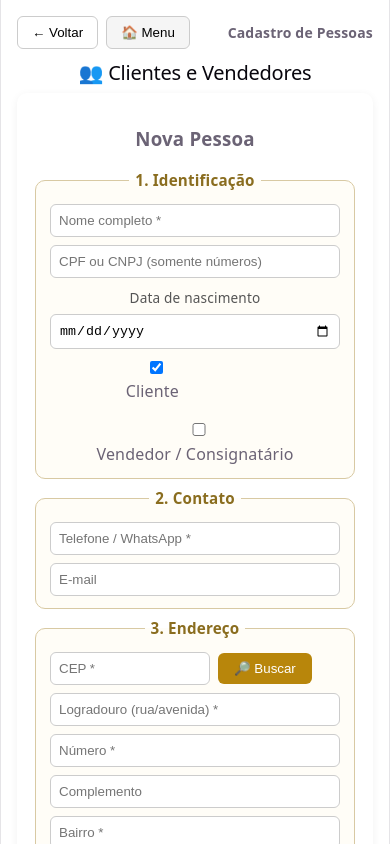
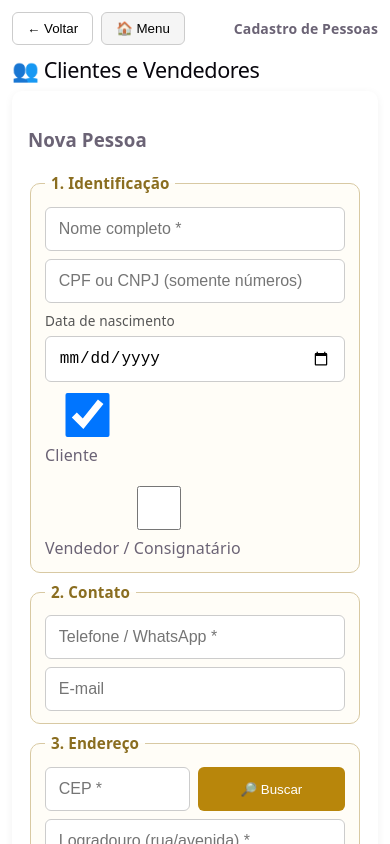
Before and after one commit to Cybercalango/FirstOne, a React (Vite) app: page /pessoas in a window 390 px wide. Shown: the top 844 px of the page. Built offline with nearby package versions, Linux system fonts and the light colour scheme; no server answers; the database is empty.

Commit message:
Ajusta base mobile-first do app e registra ponto de pausa do bloco 1.

```diff
--- a/src/Dashboard.css
+++ b/src/Dashboard.css
@@ -6,32 +6,37 @@
 .dashboard-header {
   background: linear-gradient(135deg, #667eea 0%, #764ba2 100%);
   color: white;
-  padding: 1.5rem 2rem;
+  padding: 1rem;
   display: flex;
-  justify-content: space-between;
-  align-items: center;
+  flex-direction: column;
+  gap: 0.75rem;
+  align-items: flex-start;
   box-shadow: 0 2px 4px rgba(0, 0, 0, 0.1);
 }
 
 .dashboard-header h1 {
-  font-size: 1.5rem;
+  font-size: 1.35rem;
   margin: 0;
 }
 
 .user-info {
   display: flex;
-  align-items: center;
-  gap: 1rem;
+  flex-direction: column;
+  align-items: flex-start;
+  gap: 0.75rem;
+  width: 100%;
 }
 
 .logout-btn {
   background: rgba(255, 255, 255, 0.2);
   color: white;
   border: 1px solid rgba(255, 255, 255, 0.3);
-  padding: 0.5rem 1rem;
-  border-radius: 4px;
+  padding: 0.7rem 1rem;
+  border-radius: 6px;
   cursor: pointer;
   transition: background 0.3s;
+  min-height: 44px;
+  width: 100%;
 }
 
 .logout-btn:hover {
@@ -39,24 +44,26 @@
 }
 
 .dashboard-content {
-  padding: 2rem;
+  padding: 1rem;
 }
 
 .menu-grid {
   display: grid;
-  grid-template-columns: repeat(auto-fit, minmax(250px, 1fr));
-  gap: 1.5rem;
+  grid-template-columns: 1fr;
+  gap: 1rem;
   max-width: 1200px;
   margin: 0 auto;
 }
 
 .menu-item {
   background: white;
-  padding: 1.5rem;
+  padding: 1.1rem;
   border-radius: 8px;
   box-shadow: 0 2px 4px rgba(0, 0, 0, 0.05);
   cursor: pointer;
   transition: transform 0.2s, box-shadow 0.2s;
+  -webkit-tap-highlight-color: transparent;
+  touch-action: manipulation;
 }
 
 .menu-item:hover {
@@ -67,6 +74,7 @@
 .menu-item h3 {
   margin: 0 0 0.5rem 0;
   color: #333;
+  font-size: 1.05rem;
 }
 
 .menu-item p {
@@ -75,42 +83,195 @@
   font-size: 0.9rem;
 }
 
-@media (max-width: 768px) {
+.clickable {
+  cursor: pointer;
+  transition: transform .15s, box-shadow .15s;
+}
+
+.clickable:hover {
+  transform: translateY(-3px);
+  box-shadow: 0 6px 18px rgba(0, 0, 0, .12);
+}
+
+.cad-container {
+  max-width: 960px;
+  margin: 0 auto;
+  padding: 0.75rem;
+}
+
+.tabs {
+  display: flex;
+  flex-wrap: wrap;
+  gap: 0.5rem;
+  margin-bottom: 1rem;
+}
+
+.tab {
+  padding: 0.7rem 0.9rem;
+  border: 1px solid #ddd;
+  background: #fff;
+  border-radius: 8px;
+  cursor: pointer;
+  min-height: 44px;
+}
+
+.tab.active {
+  background: #b8860b;
+  color: #fff;
+  border-color: #b8860b;
+}
+
+.cad-block {
+  background: #fff;
+  border-radius: 10px;
+  padding: 1rem;
+  margin-bottom: 1rem;
+  box-shadow: 0 2px 8px rgba(0,0,0,.06);
+}
+
+.cad-form {
+  display: flex;
+  flex-direction: column;
+  gap: 0.6rem;
+  margin-bottom: 0.75rem;
+}
+
+.cad-form input,
+.cad-form select {
+  width: 100%;
+  padding: 0.75rem 0.8rem;
+  border: 1px solid #ccc;
+  border-radius: 6px;
+  font-size: 1rem;
+  min-height: 44px;
+}
+
+.cad-form button {
+  padding: 0.8rem 1rem;
+  border: none;
+  background: #b8860b;
+  color: #fff;
+  border-radius: 6px;
+  cursor: pointer;
+  min-height: 44px;
+  width: 100%;
+}
+
+.people-form {
+  display: grid;
+  grid-template-columns: 1fr;
+  gap: 0.5rem;
+}
+
+.cad-list {
+  list-style: none;
+  padding: 0;
+}
+
+.cad-list li {
+  display: flex;
+  justify-content: space-between;
+  align-items: center;
+  padding: 0.5rem 0;
+  border-bottom: 1px solid #eee;
+  gap: 0.5rem;
+}
+
+.del-btn {
+  background: transparent;
+  border: none;
+  color: #c0392b;
+  cursor: pointer;
+  min-width: 44px;
+  min-height: 44px;
+}
+
+.grid-card {
+  border: 1px solid #eee;
+  border-radius: 8px;
+  padding: 0.75rem;
+  margin-bottom: 0.75rem;
+}
+
+.chips {
+  display: flex;
+  flex-wrap: wrap;
+  gap: 0.4rem;
+  margin: 0.5rem 0;
+}
+
+.chip {
+  background: #f3e9d2;
+  border-radius: 14px;
+  padding: 0.2rem 0.6rem;
+  font-size: 0.85rem;
+}
+
+.chip button {
+  background: none;
+  border: none;
+  cursor: pointer;
+  color: #c0392b;
+  min-width: 28px;
+  min-height: 28px;
+}
+
+.cad-table {
+  width: 100%;
+  border-collapse: collapse;
+  font-size: 0.9rem;
+  display: block;
+  overflow-x: auto;
+}
+
+.cad-table th,
+.cad-table td {
+  text-align: left;
+  padding: 0.5rem;
+  border-bottom: 1px solid #eee;
+  white-space: nowrap;
+}
+
+.cad-msg {
+  color: #2e7d32;
+  font-size: 0.85rem;
+}
+
+@media (min-width: 600px) {
   .dashboard-header {
-    flex-direction: column;
-    gap: 1rem;
-    text-align: center;
+    flex-direction: row;
+    justify-content: space-between;
+    align-items: center;
+    padding: 1.5rem 2rem;
   }
 
   .user-info {
-    flex-direction: column;
+    flex-direction: row;
+    align-items: center;
+    justify-content: flex-end;
+    width: auto;
+  }
+
+  .logout-btn {
+    width: auto;
   }
 
   .menu-grid {
-    grid-template-columns: 1fr;
+    grid-template-columns: repeat(2, minmax(0, 1fr));
   }
 }
 
-/* Cadastros e Produtos */
-.clickable { cursor: pointer; transition: transform .15s, box-shadow .15s; }
-.clickable:hover { transform: translateY(-3px); box-shadow: 0 6px 18px rgba(0,0,0,.12); }
-.cad-container { max-width: 960px; margin: 0 auto; padding: 1rem; }
-.tabs { display: flex; flex-wrap: wrap; gap: .5rem; margin-bottom: 1rem; }
-.tab { padding: .5rem 1rem; border: 1px solid #ddd; background: #fff; border-radius: 8px; cursor: pointer; }
-.tab.active { background: #b8860b; color: #fff; border-color: #b8860b; }
-.cad-block { background: #fff; border-radius: 10px; padding: 1rem; margin-bottom: 1rem; box-shadow: 0 2px 8px rgba(0,0,0,.06); }
-.cad-form { display: flex; gap: .5rem; margin-bottom: .75rem; flex-wrap: wrap; }
-.cad-form input, .cad-form select { padding: .5rem; border: 1px solid #ccc; border-radius: 6px; flex: 1; min-width: 140px; }
-.cad-form button { padding: .5rem 1rem; border: none; background: #b8860b; color: #fff; border-radius: 6px; cursor: pointer; }
-.people-form { display: grid; grid-template-columns: repeat(auto-fit, minmax(200px, 1fr)); gap: .5rem; }
-.cad-list { list-style: none; padding: 0; }
-.cad-list li { display: flex; justify-content: space-between; align-items: center; padding: .4rem 0; border-bottom: 1px solid #eee; }
-.del-btn { background: transparent; border: none; color: #c0392b; cursor: pointer; }
-.grid-card { border: 1px solid #eee; border-radius: 8px; padding: .75rem; margin-bottom: .75rem; }
-.chips { display: flex; flex-wrap: wrap; gap: .4rem; margin: .5rem 0; }
-.chip { background: #f3e9d2; border-radius: 14px; padding: .2rem .6rem; font-size: .85rem; }
-.chip button { background: none; border: none; cursor: pointer; color: #c0392b; }
-.cad-table { width: 100%; border-collapse: collapse; font-size: .9rem; }
-.cad-table th, .cad-table td { text-align: left; padding: .4rem; border-bottom: 1px solid #eee; }
-.cad-msg { color: #2e7d32; font-size: .85rem; }
-@media (max-width: 768px) { .people-form { grid-template-columns: 1fr; } }
+@media (min-width: 900px) {
+  .dashboard-content {
+    padding: 2rem;
+  }
+
+  .menu-grid {
+    grid-template-columns: repeat(auto-fit, minmax(250px, 1fr));
+    gap: 1.5rem;
+  }
+
+  .people-form {
+    grid-template-columns: repeat(auto-fit, minmax(200px, 1fr));
+  }
+}
--- a/src/index.css
+++ b/src/index.css
@@ -8,15 +8,14 @@
   --accent-bg: rgba(170, 59, 255, 0.1);
   --accent-border: rgba(170, 59, 255, 0.5);
   --social-bg: rgba(244, 243, 236, 0.5);
-  --shadow:
-    rgba(0, 0, 0, 0.1) 0 10px 15px -3px, rgba(0, 0, 0, 0.05) 0 4px 6px -2px;
+  --shadow: rgba(0, 0, 0, 0.1) 0 10px 15px -3px, rgba(0, 0, 0, 0.05) 0 4px 6px -2px;
 
   --sans: system-ui, 'Segoe UI', Roboto, sans-serif;
   --heading: system-ui, 'Segoe UI', Roboto, sans-serif;
   --mono: ui-monospace, Consolas, monospace;
 
-  font: 18px/145% var(--sans);
-  letter-spacing: 0.18px;
+  font: 16px/1.5 var(--sans);
+  letter-spacing: 0.12px;
   color-scheme: light dark;
   color: var(--text);
   background: var(--bg);
@@ -24,42 +23,23 @@
   text-rendering: optimizeLegibility;
   -webkit-font-smoothing: antialiased;
   -moz-osx-font-smoothing: grayscale;
-
-  @media (max-width: 1024px) {
-    font-size: 16px;
-  }
 }
 
-@media (prefers-color-scheme: dark) {
-  :root {
-    --text: #9ca3af;
-    --text-h: #f3f4f6;
-    --bg: #16171d;
-    --border: #2e303a;
-    --code-bg: #1f2028;
-    --accent: #c084fc;
-    --accent-bg: rgba(192, 132, 252, 0.15);
-    --accent-border: rgba(192, 132, 252, 0.5);
-    --social-bg: rgba(47, 48, 58, 0.5);
-    --shadow:
-      rgba(0, 0, 0, 0.4) 0 10px 15px -3px, rgba(0, 0, 0, 0.25) 0 4px 6px -2px;
-  }
-
-  #social .button-icon {
-    filter: invert(1) brightness(2);
-  }
+* {
+  box-sizing: border-box;
 }
 
 body {
   margin: 0;
+  min-width: 320px;
+  background: var(--bg);
 }
 
 #root {
-  width: 1126px;
+  width: 100%;
   max-width: 100%;
-  margin: 0 auto;
-  text-align: center;
-  border-inline: 1px solid var(--border);
+  margin: 0;
+  text-align: left;
   min-height: 100svh;
   display: flex;
   flex-direction: column;
@@ -74,23 +54,19 @@ h2 {
 }
 
 h1 {
-  font-size: 56px;
-  letter-spacing: -1.68px;
-  margin: 32px 0;
-  @media (max-width: 1024px) {
-    font-size: 36px;
-    margin: 20px 0;
-  }
+  font-size: clamp(2rem, 6vw, 3.5rem);
+  line-height: 1.1;
+  letter-spacing: -0.04em;
+  margin: 1.25rem 0;
 }
+
 h2 {
-  font-size: 24px;
-  line-height: 118%;
-  letter-spacing: -0.24px;
-  margin: 0 0 8px;
-  @media (max-width: 1024px) {
-    font-size: 20px;
-  }
+  font-size: clamp(1.35rem, 4vw, 2rem);
+  line-height: 1.2;
+  letter-spacing: -0.02em;
+  margin: 0 0 0.5rem;
 }
+
 p {
   margin: 0;
 }
@@ -104,23 +80,85 @@ code,
 }
 
 code {
-  font-size: 15px;
-  line-height: 135%;
-  padding: 4px 8px;
+  font-size: 0.95rem;
+  line-height: 1.35;
+  padding: 0.25rem 0.5rem;
   background: var(--code-bg);
 }
 
-/* === Formulário de pessoas em blocos === */
-.person-blocks { display: flex; flex-direction: column; gap: 14px; }
-.person-fieldset { border: 1px solid #d8c9a3; border-radius: 10px; padding: 12px 14px; display: flex; flex-direction: column; gap: 8px; background: #fffdf7; }
-.person-fieldset legend { font-weight: 700; color: #8a6d1f; padding: 0 6px; font-size: .95rem; }
-.person-fieldset input { width: 100%; box-sizing: border-box; }
-.person-label { display: flex; flex-direction: column; gap: 4px; font-size: .85rem; color: #555; }
-.person-checks { display: flex; gap: 16px; flex-wrap: wrap; }
-.person-cep-row { display: flex; gap: 8px; align-items: center; }
-.person-cep-row input { max-width: 160px; }
-.person-row-3 { display: flex; gap: 8px; }
-.person-row-3 input { flex: 1; }
-.person-actions { display: flex; gap: 8px; }
-.cad-msg.erro { color: #b3261e; font-weight: 600; }
-@media (max-width: 600px) { .person-row-3 { flex-direction: column; } }
+.person-blocks {
+  display: flex;
+  flex-direction: column;
+  gap: 14px;
+}
+
+.person-fieldset {
+  border: 1px solid #d8c9a3;
+  border-radius: 10px;
+  padding: 12px 14px;
+  display: flex;
+  flex-direction: column;
+  gap: 8px;
+  background: #fffdf7;
+}
+
+.person-fieldset legend {
+  font-weight: 700;
+  color: #8a6d1f;
+  padding: 0 6px;
+  font-size: 0.95rem;
+}
+
+.person-fieldset input {
+  width: 100%;
+  box-sizing: border-box;
+}
+
+.person-label {
+  display: flex;
+  flex-direction: column;
+  gap: 4px;
+  font-size: 0.85rem;
+  color: #555;
+}
+
+.person-checks {
+  display: flex;
+  gap: 16px;
+  flex-wrap: wrap;
+}
+
+.person-cep-row {
+  display: flex;
+  gap: 8px;
+  align-items: center;
+}
+
+.person-cep-row input {
+  max-width: 160px;
+}
+
+.person-row-3 {
+  display: flex;
+  gap: 8px;
+}
+
+.person-row-3 input {
+  flex: 1;
+}
+
+.person-actions {
+  display: flex;
+  gap: 8px;
+}
+
+.cad-msg.erro {
+  color: #b3261e;
+  font-weight: 600;
+}
+
+@media (max-width: 600px) {
+  .person-row-3 {
+    flex-direction: column;
+  }
+}
```
Also changed, not shown: 1 other file (tests, documents, lock files or other folders).
